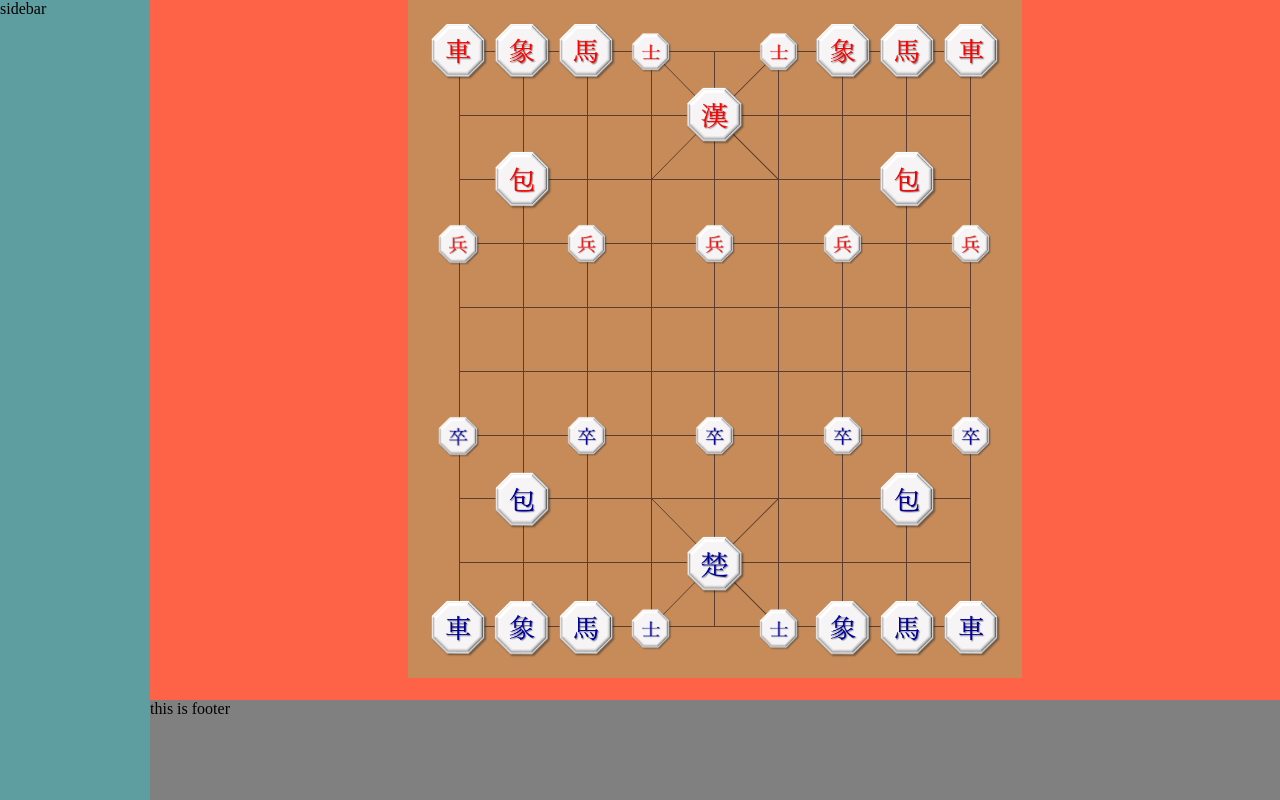
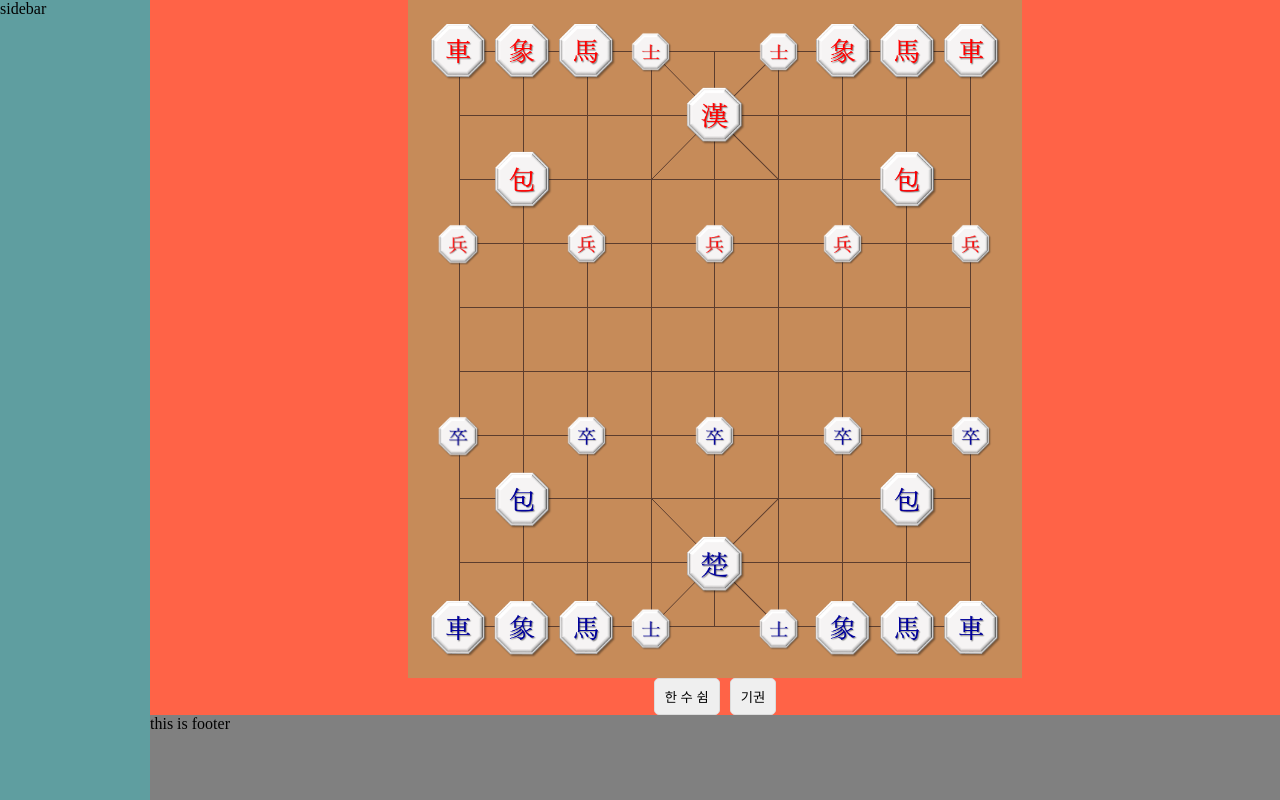
Before and after one commit to wonwoo-Jang/janggi-with-js, a React (Create React App) app: page /play in a window 1280 px wide. Built offline with nearby package versions, Linux system fonts and the light colour scheme.

Commit message:
✨ 한수쉼, 게임 종료

```diff
--- /dev/null
+++ b/src/components/Janggi/Referee.module.scss
@@ -0,0 +1,12 @@
+.janggi {
+  .gameOptions {
+    display: flex;
+    justify-content: center;
+    align-items: center;
+    gap: 10px;
+
+    button {
+      padding: 8px 10px;
+    }
+  }
+}
--- a/src/components/Janggi/Referee.tsx
+++ b/src/components/Janggi/Referee.tsx
@@ -18,6 +18,8 @@ import {
 } from '@utils/janggi/rules/pieceRules';
 
 import JanggiBoard from './JanggiBoard';
+
+import styles from './Referee.module.scss';
 
 const initialBoard = ROWS.reduce((board, x) => {
   const newRow = COLUMNS.reduce((row, y) => {
@@ -61,6 +63,7 @@ export default function Referee() {
   const [pieces, setPieces] = useState<Piece[]>(initialPieces);
   const [turn, setTurn] = useState<CountryType>(CountryType.CHO);
   const [showCheckModal, setShowCheckModal] = useState<boolean>(false);
+  const [isGameEnd, setIsGameEnd] = useState<boolean>(false);
 
   const getPossibleMoves = (piece: Piece, board: Board): Position[] => {
     switch (piece.type) {
@@ -213,21 +216,29 @@ export default function Referee() {
         return tile;
       });
     });
+
     setBoard(updatedBoard);
     updatePossibleAndBlockedMoves(updatedBoard);
     if (isCheckmate()) {
-      alert('외통!');
-      return;
-    }
+      setIsGameEnd(true);
+    } else {
       detectCheck(updatedBoard);
       changeTurn();
+    }
   }, [pieces]);
 
   useEffect(() => {
     updateBoard();
   }, [updateBoard]);
 
+  useEffect(() => {
+    if (isGameEnd) {
+      alert(`${turn} win!`);
+    }
+  }, [isGameEnd]);
+
   return (
+    <div className={styles.janggi}>
       <JanggiBoard
         board={board}
         turn={turn}
@@ -235,5 +246,26 @@ export default function Referee() {
         isValidMove={isValidMove}
         movePiece={movePiece}
       />
+      <div className={styles.gameOptions}>
+        <button
+          className={styles.pass}
+          onClick={() => {
+            alert(`${turn} 한 수 쉼!`);
+            changeTurn();
+          }}
+        >
+          <span>한 수 쉼</span>
+        </button>
+        <button
+          className={styles.giveUp}
+          onClick={() => {
+            changeTurn();
+            setIsGameEnd(true);
+          }}
+        >
+          <span>기권</span>
+        </button>
+      </div>
+    </div>
   );
 }
```
Lines whose indentation alone changed are shown as unchanged.
